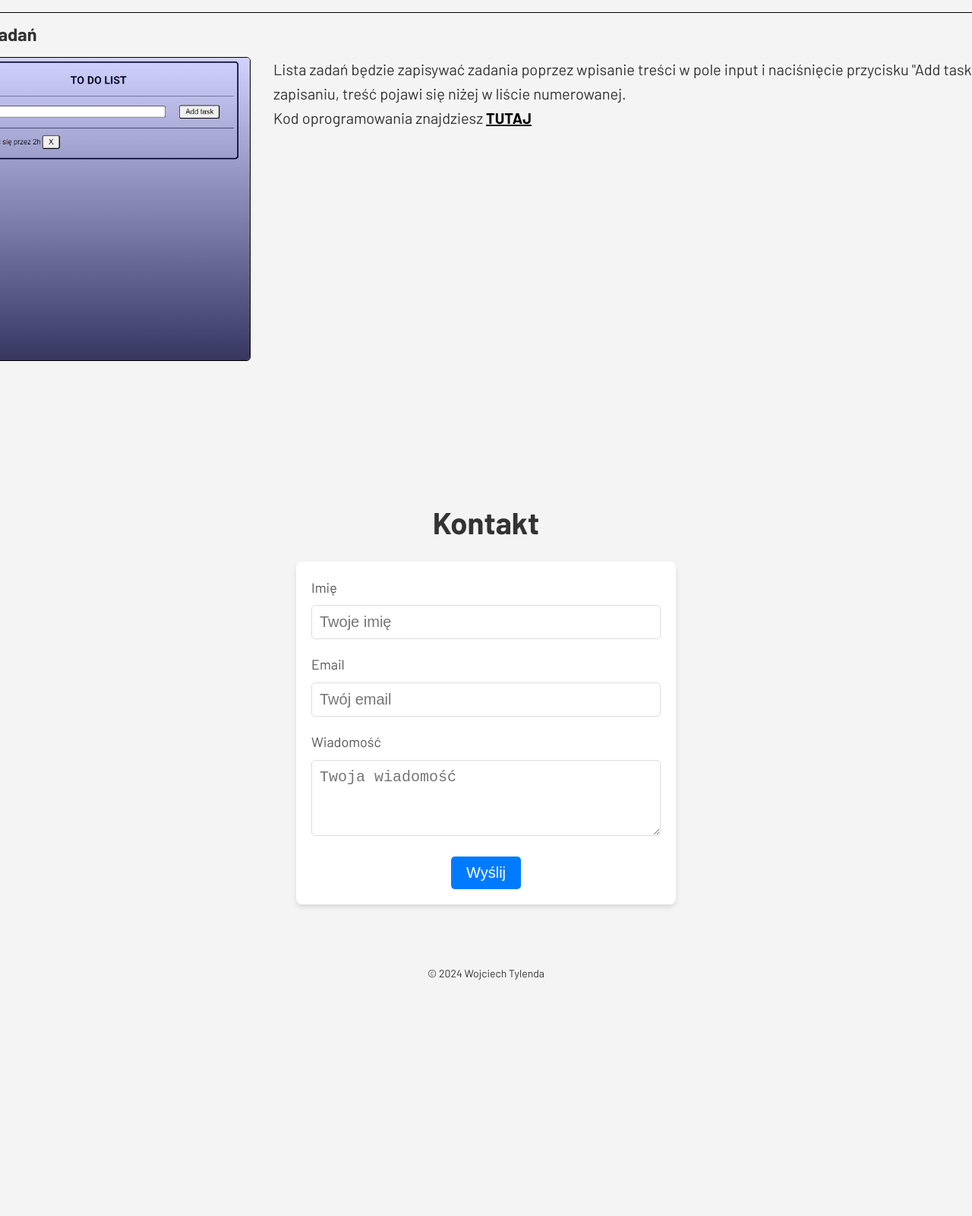
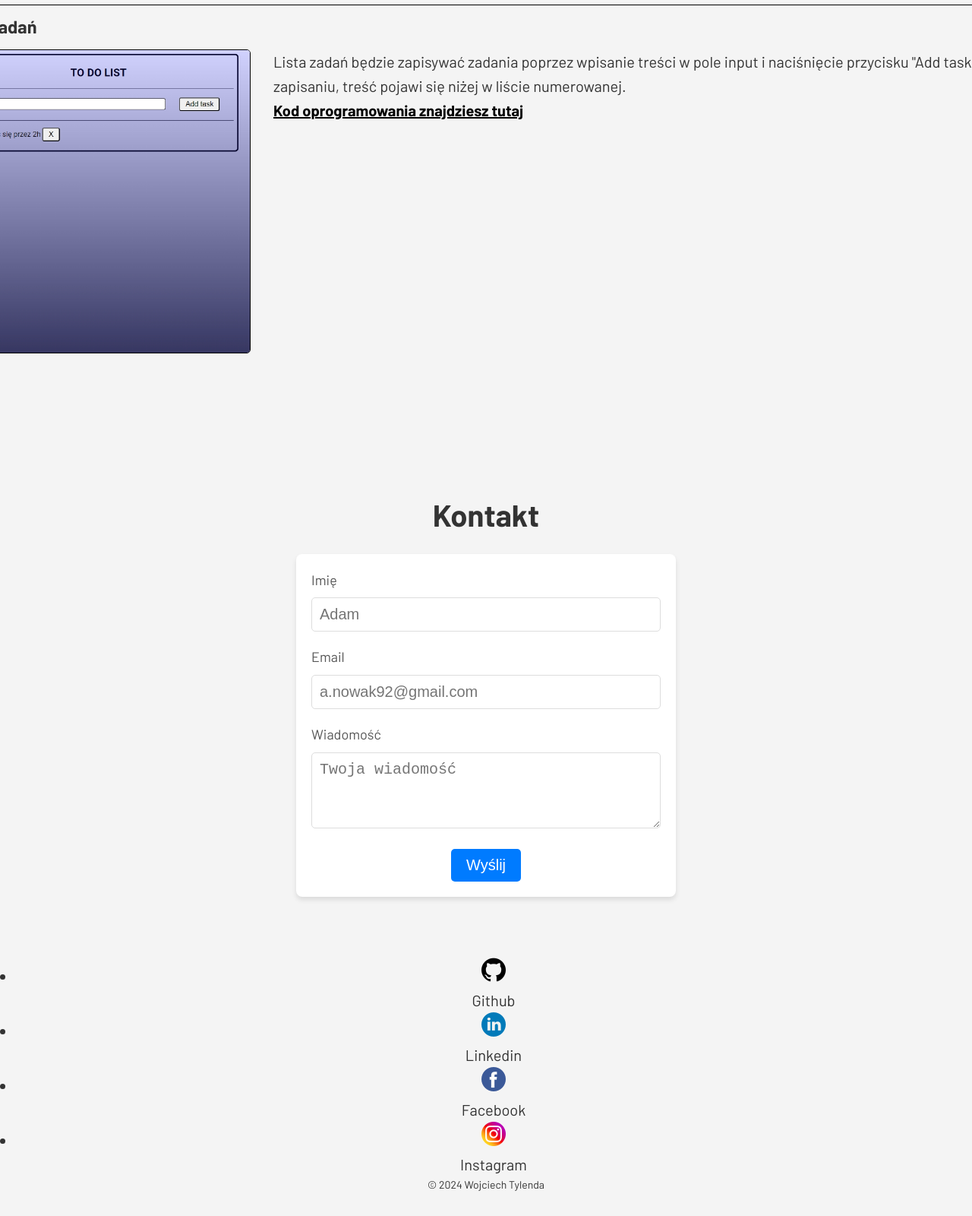
Before and after one commit to WojciechTylenda96/portfolio-page, a plain HTML site: page index.html in a window 1280 px wide. Shown: the part 1179-2779 px from the top of the page at 76% size. Before the commit the page ends 2501 px from the top, so only its background shows below. Drawn offline with Linux system fonts and the light colour scheme; a web font is replaced by a local one.

Commit message:
Update index.html

```diff
--- a/index.html
+++ b/index.html
@@ -20,16 +20,16 @@
             </ul>
         </nav>
     </header>
-    <div id="main">
+    <main id="main">
         <section id="about">
-            <h2>O mnie</h2>
+            <h1 class="titles">O mnie</h1>
             <div class="flex">
                 <img src="images/profile-img.jpg" alt="Moje zdjęcie" id="my-photo">
                 <p>Nazywam się Wojciech i jestem początkującym programistą front-end. Do tej pory nauczyłem się jak budować strony przy użyciu HTML oraz jak je wystylizować przy pomocy CSS. Dodatkowo opanowałem sporo podstawowych zagadnień z JavaScript. Jestem osobą ambitną i z chęcią uczę się nowych rzeczy.</p>
             </div>
         </section>
         <section id="projects">
-            <h2>Moje projekty</h2>
+            <h2 class="titles">Moje projekty</h2>
             <div class="project-div">
                 <h3>Wtyczka przeglądarkowa zapisująca stony</h3>
                 <div class="flex">
@@ -42,7 +42,7 @@
                             <li>"DELETE ALL" - usuwa wszystkie zapisane pozycje.</li>
                         </ul>
                         <p>
-                            Kod oprogramowania znajdziesz <a href="https://github.com/WojciechTylenda96/chrome-extension" target="_blank">TUTAJ</a>
+                            <a href="https://github.com/WojciechTylenda96/chrome-extension" target="_blank">Kod oprogramowania znajdziesz tutaj</a>
                         </p>
                     </div>
                 </div>
@@ -54,7 +54,7 @@
                     <div class="project-para">
                         <p>Lista zadań będzie zapisywać zadania poprzez wpisanie treści w pole input i naciśnięcie przycisku "Add task". Po zapisaniu, treść pojawi się niżej w liście numerowanej.</p>
                         <p>
-                            Kod oprogramowania znajdziesz <a href="https://github.com/WojciechTylenda96/to-do-list" target="_blank">TUTAJ</a>
+                            <a href="https://github.com/WojciechTylenda96/to-do-list" target="_blank">Kod oprogramowania znajdziesz tutaj</a>
                         </p>
                     </div>
                 </div>
@@ -65,11 +65,11 @@
             <form id="contact-form">
                 <div class="form-group">
                     <label for="name">Imię</label>
-                    <input type="text" id="name" name="name" placeholder="Twoje imię" required>
+                    <input type="text" id="name" name="name" placeholder="Adam" required>
                 </div>
                 <div class="form-group">
                     <label for="email">Email</label>
-                    <input type="email" id="email" name="email" placeholder="Twój email" required>
+                    <input type="email" id="email" name="email" placeholder="a.nowak92@gmail.com" required>
                 </div>
                 <div class="form-group">
                     <label for="message">Wiadomość</label>
@@ -79,8 +79,14 @@
             </form>
         </section>
 
-    </div>
+    </main>
     <footer>
+        <ul class="social-links">
+            <li><img src="images/github.png" alt="Github icon."><p>Github</p></li>
+            <li><img src="images/linkedin.png" alt="Linkedin icon."><p>Linkedin</p></li>
+            <li><img src="images/facebook.png" alt="Facebook icon."><p>Facebook</p></li>
+            <li><img src="images/instagram.png" alt="Instagram icon."><p>Instagram</p></li>
+        </ul>
         <p id="footer-para">© 2024 Wojciech Tylenda</p>
     </footer>
 
```
